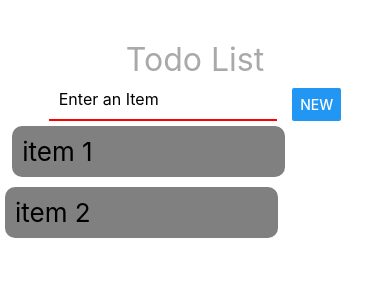
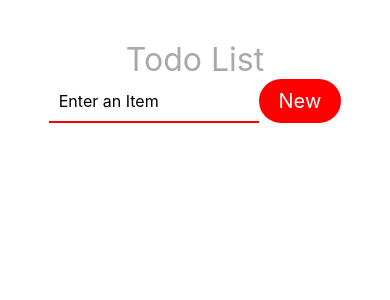
Before and after one commit to SMShahzaibShah/ExpoCliProject-Learning, a React Native app: screen / in a window 390 px wide. Shown: the top 300 px of the page. Built offline with nearby package versions, Linux system fonts and the light colour scheme.

Commit message:
TodoList

```diff
--- a/App.js
+++ b/App.js
@@ -1,15 +1,19 @@
 import { StatusBar } from 'expo-status-bar';
 import React , {useState} from 'react';
-import { Button, ScrollView, StyleSheet, Text, TextInput, View } from 'react-native';
-
+import { Button, ScrollView, StyleSheet, Text, TextInput, TouchableOpacity, View } from 'react-native';
+import CustomButton from "./components/ButtonComponent";
 export default function App() {
   const [getText,setText]= useState('');
-  const[getList, setList]=useState(['item 1','item 2'])
+  const[getList, setList]=useState([])
 
   const addItem=()=>{
     console.log(getText)
-    setList([...getList, getText]);
+    setList([...getList, {key: Math.random().toString() ,data:getText}]);
     setText('')
+  }
+  const removeItem=(itemKey)=>{
+    //var list = getList.filter(item=> item.key != itemKey)
+    setList(list => getList.filter(item=> item.key != itemKey));
   }
   return (
     <View style={styles.container}>
@@ -21,7 +25,11 @@ export default function App() {
         onChangeText={text=> setText(text)}
         value={getText}
         />
-      <Button title="New" onPress={addItem} />
+        <CustomButton text = "New" color="red"
+          onPressEvent={addItem}
+        />
+      {//<Button title="New" onPress={addItem} />
+      }
       </View>
 
       <View>
@@ -29,18 +37,53 @@ export default function App() {
       </View>
 
       <ScrollView style={styles.scrollView}>
-        <Text style={{fontSize: 26}}> {getList.map((item) =>
-          <View style={styles.scrollViewItem}>
-        <Text>{item}</Text>
-    </View> )}
-        </Text>
+        {getList.map((item) =>
+        <TouchableOpacity
+        key={item.key}
+        activeOpacity={0.7}
+
+        >
+            <View style={styles.scrollViewItem}
+              key={item.key}>
+              <Text style={styles.scrollViewText}>Data: {item.data}</Text>
+              <TouchableOpacity onPress={()=> removeItem(item.key)}>
+                <View style={styles.crossTextContainer} >
+                  <Text style={styles.crossScrollViewText}>X</Text>
+                </View>
+              </TouchableOpacity>
+            </View>
+        </TouchableOpacity>
+          )}
       </ScrollView>
+
     </View>
 
   );
 }
 
 const styles = StyleSheet.create({
+  crossTextContainer: {backgroundColor: 'red', borderRadius: 50, padding: 5, width: 30, justifyContent:"center", alignItems: "center"},
+  crossScrollViewText:{
+    fontSize: 16,
+    color:'white',
+    fontWeight: "bold"
+  }
+  ,scrollViewText:{
+    fontSize: 22,
+    color: 'white'
+  },scrollView:{
+    width: '80%',
+  },
+  scrollViewItem:{
+    flexDirection: 'row',
+    justifyContent: 'space-between',
+    backgroundColor:"grey",
+    alignSelf: "center",
+    padding: 10,
+    margin:5,
+    width: '97%',
+    borderRadius: 10,
+  },
   container: {
     flex: 1,
     backgroundColor: '#fff',
@@ -67,18 +110,6 @@ const styles = StyleSheet.create({
   text:{
     fontSize: 32,
     color: 'darkgrey',
-  },
-  scrollViewItem:{
-    flexDirection: 'row',
-    justifyContent: 'space-between',
-    backgroundColor:"grey",
-    alignSelf: "center",
-    padding: 10,
-    margin:5,
-    width: '70%',
-    borderRadius: 10,
-  },
-  scrollView:{
-    width: '100%',
   }
+
 });
--- /dev/null
+++ b/components/ButtonComponent.js
@@ -0,0 +1,27 @@
+import React from "react";
+import { TouchableOpacity, View, Text, StyleSheet } from "react-native";
+
+const customButton=(props)=>{
+    var btnColor = props.color != undefined ? props.color: "blue";
+    return(
+        <TouchableOpacity activeOpacity={0.5} onPress={props.onPressEvent}>
+          <View style={{...styles.buttonContainer, backgroundColor:btnColor}}>
+            <Text style={styles.buttonText}>
+              {props.text}
+            </Text>
+          </View>
+        </TouchableOpacity>
+    );
+}
+    const styles = StyleSheet.create({
+        buttonContainer: {
+             padding: 10,
+              borderRadius: 50,
+               paddingHorizontal: 20
+        },buttonText:{
+            color: 'white', fontSize: 20
+        }
+    }
+    )
+
+export default customButton;
```
